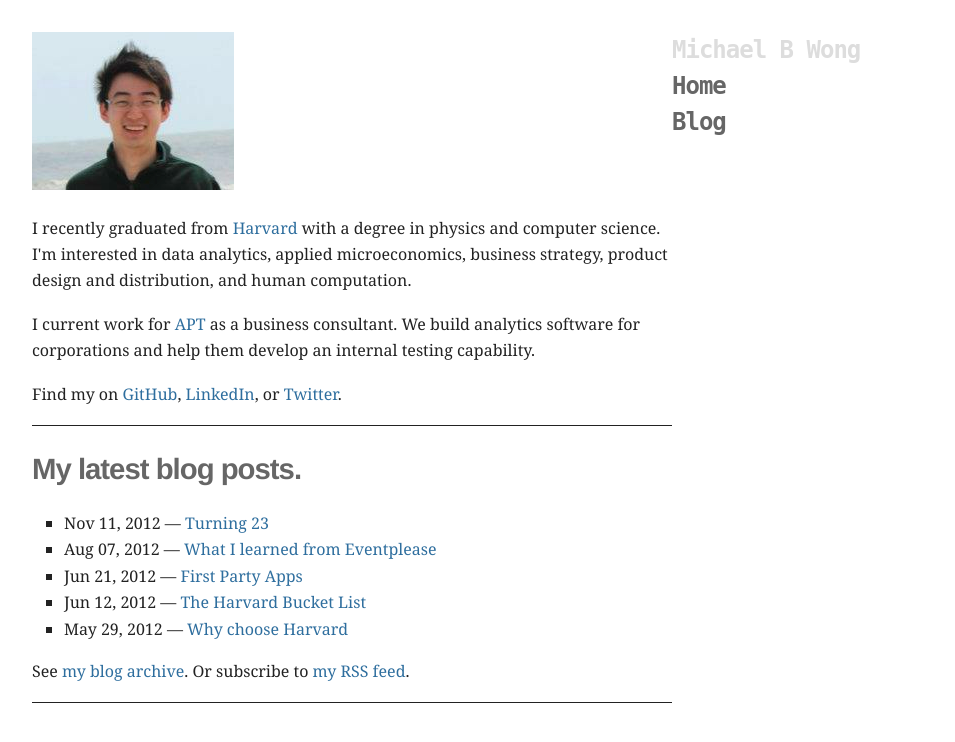
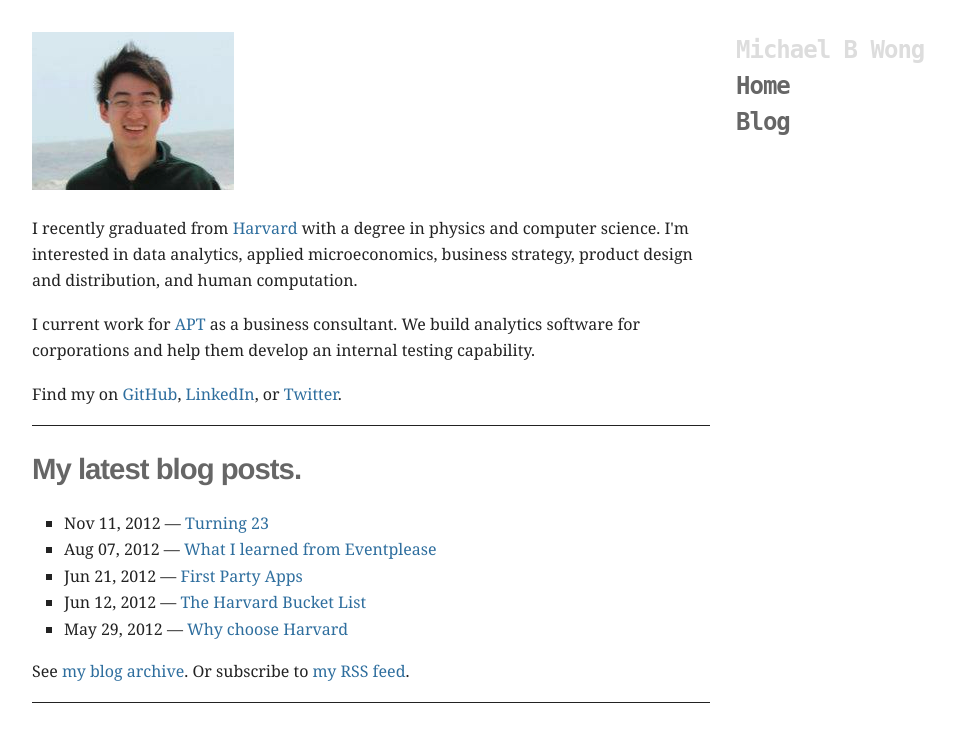
Before and after one commit to mbwong/mbwong.github.com, a Jekyll site: the page built from index.html, in a window 1280 px wide. Shown: the top 742 px of the page, without its empty margins (160-1115 px from the left). Built offline with Jekyll 4.4.1, drawn with Linux system fonts in a browser that asks for light colours.

Commit message:
Update css/screen.css

```diff
--- a/css/screen.css
+++ b/css/screen.css
@@ -87,7 +87,7 @@ header, footer, nav, article { display: block; }
 header {
   padding-right: 10%;
   float: right;
-  width: 25%;
+  width: 20%;
 }
 
 header h1 {
@@ -163,7 +163,7 @@ header h1 {
 
 #wrapper {
   margin-left: 15%;
-  width: 50%;
+  width: 53%;
 }
 
 @media only screen and (-webkit-min-device-pixel-ratio: 2)  {
```
